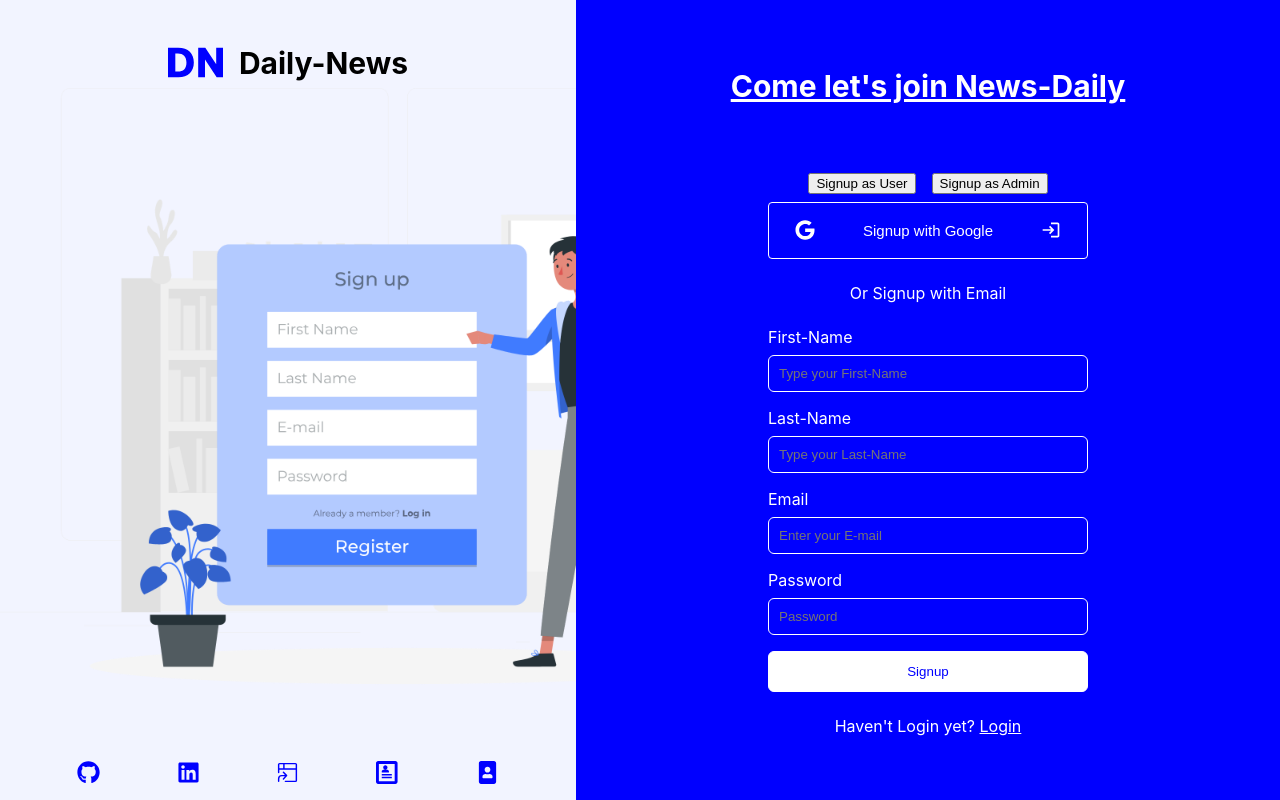
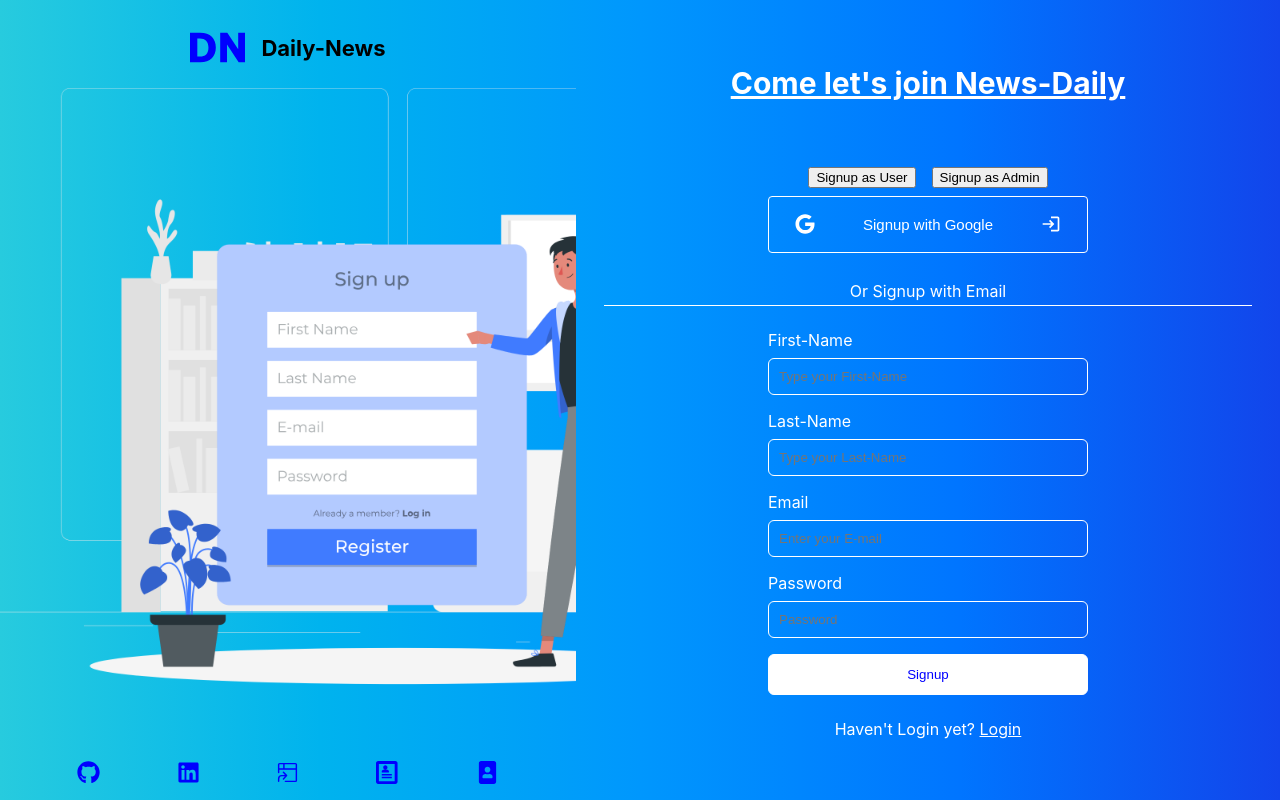
Before and after one commit to Abhishekr2122/news-daily, a React (Create React App) app: page / in a window 1280 px wide. Built offline with nearby package versions, Linux system fonts and the light colour scheme.

Commit message:
Refactoring the Signup page css code.

```diff
--- a/src/App.js
+++ b/src/App.js
@@ -1,9 +1,11 @@
+import Login from "./pages/Login";
 import Signup from "./pages/Signup";
 
 function App() {
   return (
     <div className="App">
       <Signup />
+      {/* <Login /> */}
     </div>
   );
 }
--- /dev/null
+++ b/src/pages/Login.js
@@ -0,0 +1,18 @@
+import styled from "styled-components";
+
+const StyledLoginContainer = styled.div`
+  height: 100vh;
+  width: 100vw;
+  background-image: linear-gradient(
+    to right,
+    #27cbde,
+    #00b3ee,
+    #0097fd,
+    #0075ff,
+    #1245eb
+  );
+`;
+
+export default function Login() {
+  return <StyledLoginContainer></StyledLoginContainer>;
+}
--- a/src/pages/Signup.js
+++ b/src/pages/Signup.js
@@ -13,6 +13,14 @@ const StyledConatiner = styled.div`
   width: 100vw;
   display: flex;
   flex-direction: row;
+  background-image: linear-gradient(
+    to right,
+    #27cbde,
+    #00b3ee,
+    #0097fd,
+    #0075ff,
+    #1245eb
+  );
 `;
 
 const StyledSubContainer1 = styled.div`
@@ -22,7 +30,7 @@ const StyledSubContainer1 = styled.div`
   flex-direction: column;
   align-items: center;
   justify-content: space-between;
-  background-color: #f2f4ff;
+
   color: white;
   background-image: url("/Sign up-rafiki.png");
   background-repeat: no-repeat;
@@ -32,7 +40,7 @@ const StyledSubContainer1 = styled.div`
 const StyledSubContainer2 = styled.div`
   height: 100%;
   width: 55%;
-  background-color: blue;
+
   display: flex;
   flex-direction: column;
   align-items: center;
@@ -72,15 +80,29 @@ export default function Signup() {
             width: "100%",
             padding: "20px",
             display: "flex",
-            alignItems: "center",
+            // alignItems: "center",
             justifyContent: "center",
             gap: "1rem",
+
+            height: "5%",
           }}
         >
           <SiDesignernews
             style={{ color: "blue", height: "55px", width: "55px" }}
           />
-          <h2 style={{ color: "black", fontSize: "30px" }}>Daily-News</h2>
+          <h2
+            style={{
+              color: "black",
+              fontSize: "22px",
+              display: "flex",
+              alignItems: "center",
+              justifyContent: "center",
+
+              height: "50%",
+            }}
+          >
+            Daily-News
+          </h2>
         </div>
         <div
           style={{
@@ -172,8 +194,10 @@ export default function Signup() {
           <p
             style={{
               color: "white",
-              width: "50%",
+              width: "100%",
               textAlign: "center",
+              borderBottom: "1px solid white",
+              padding: "4px",
             }}
           >
             Or Signup with Email
```
